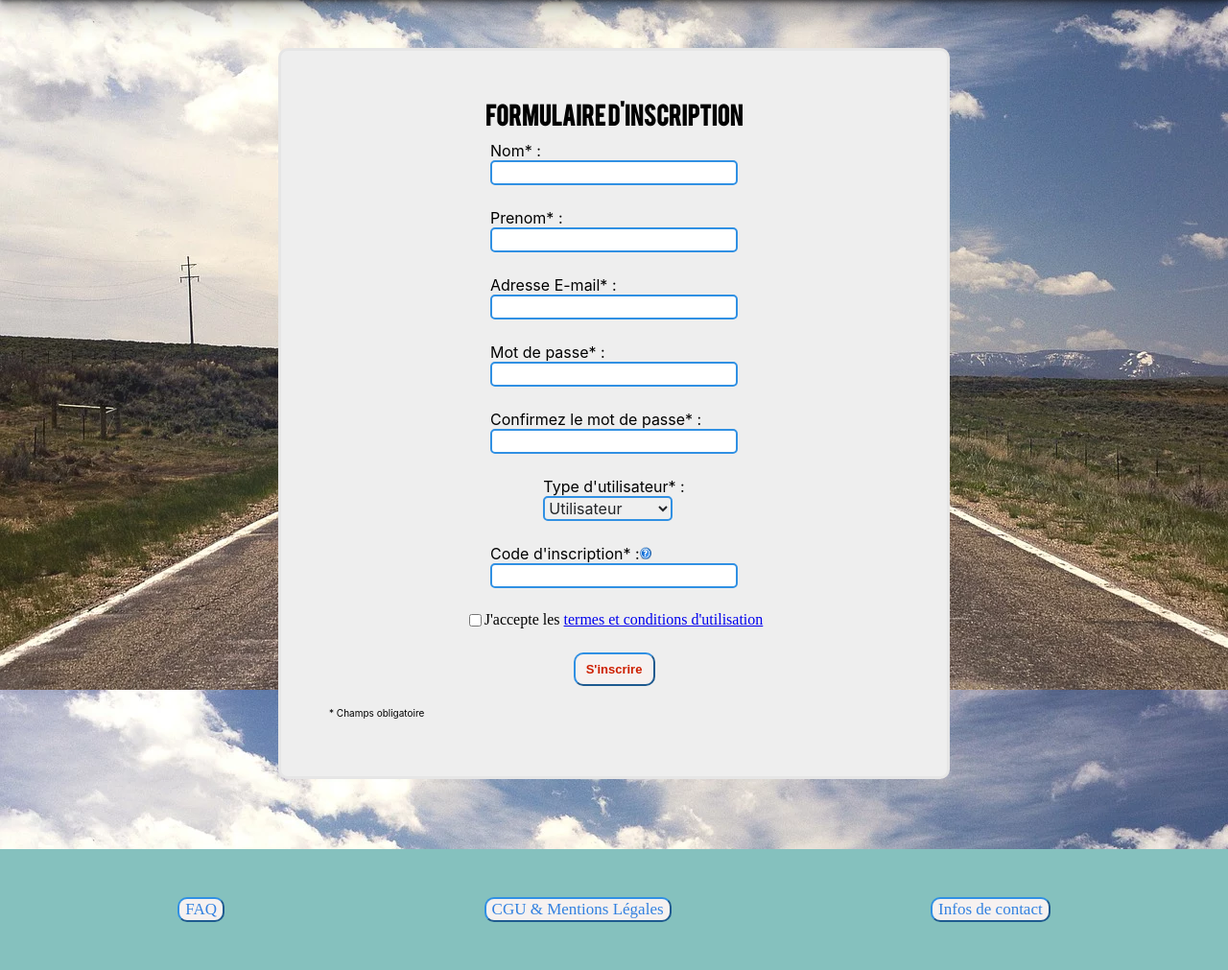
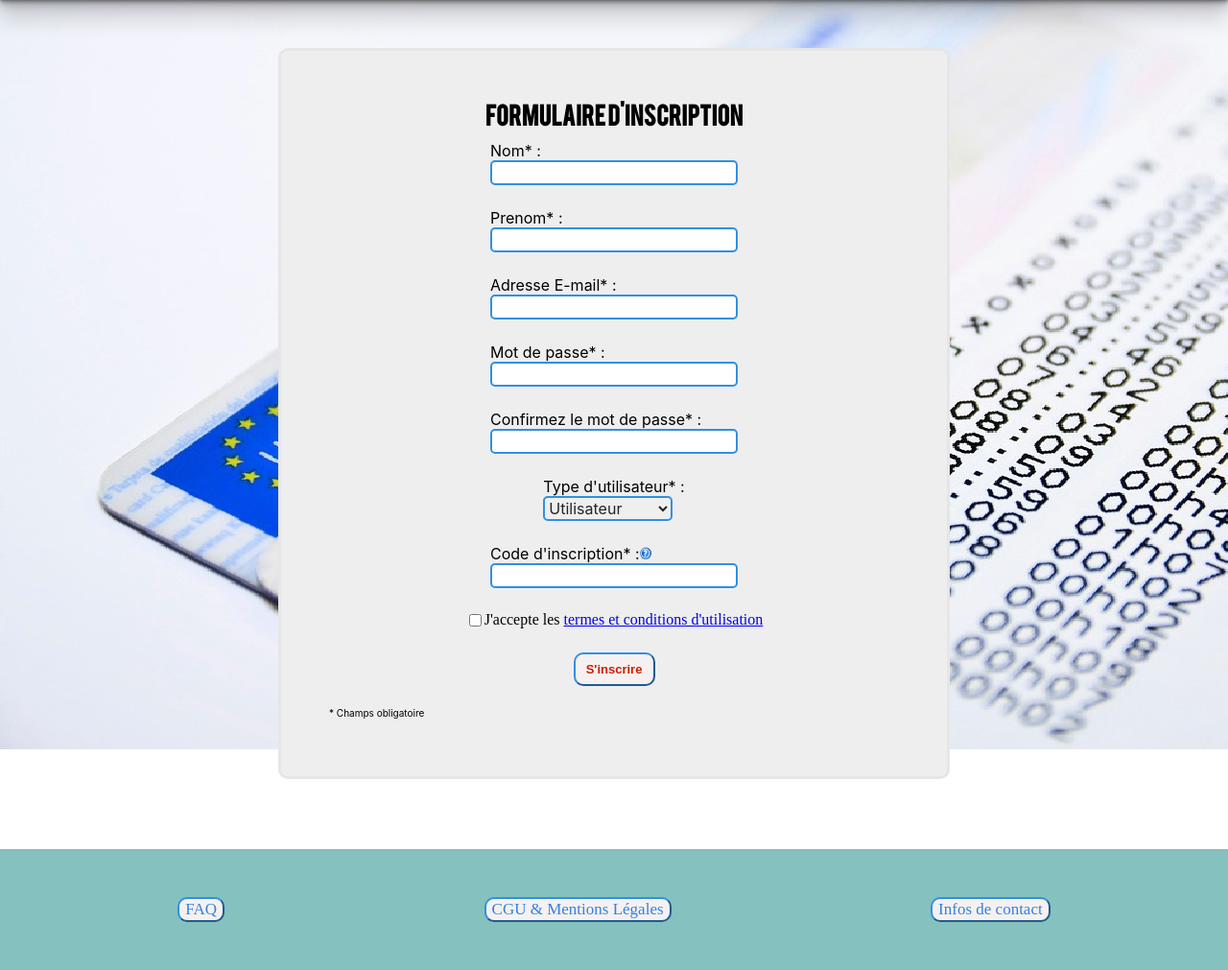
Before and after one commit to Kizem/medappg1d, a PHP site: page /Inscription.html in a window 1280 px wide. Shown: the part 134-1145 px from the top of the page at 96% size. Run offline with PHP 8.4, Linux system fonts and the light colour scheme.

Commit message:
essai image de fond
image de fond dans la page inscription

```diff
--- a/design/Inscription.css
+++ b/design/Inscription.css
@@ -5,8 +5,9 @@ html{
 body{
   margin: 0;
   padding:0;
-  background-image:url(fond.png);
+  background-image:url(fond.jpg);
   background-attachment:fixed;
+  background-repeat:no-repeat;
 }
 @font-face {
     font-family: 'BEBAS__';
```
Also changed, not shown: design/fond.jpg (added), design/fond.png (deleted).
